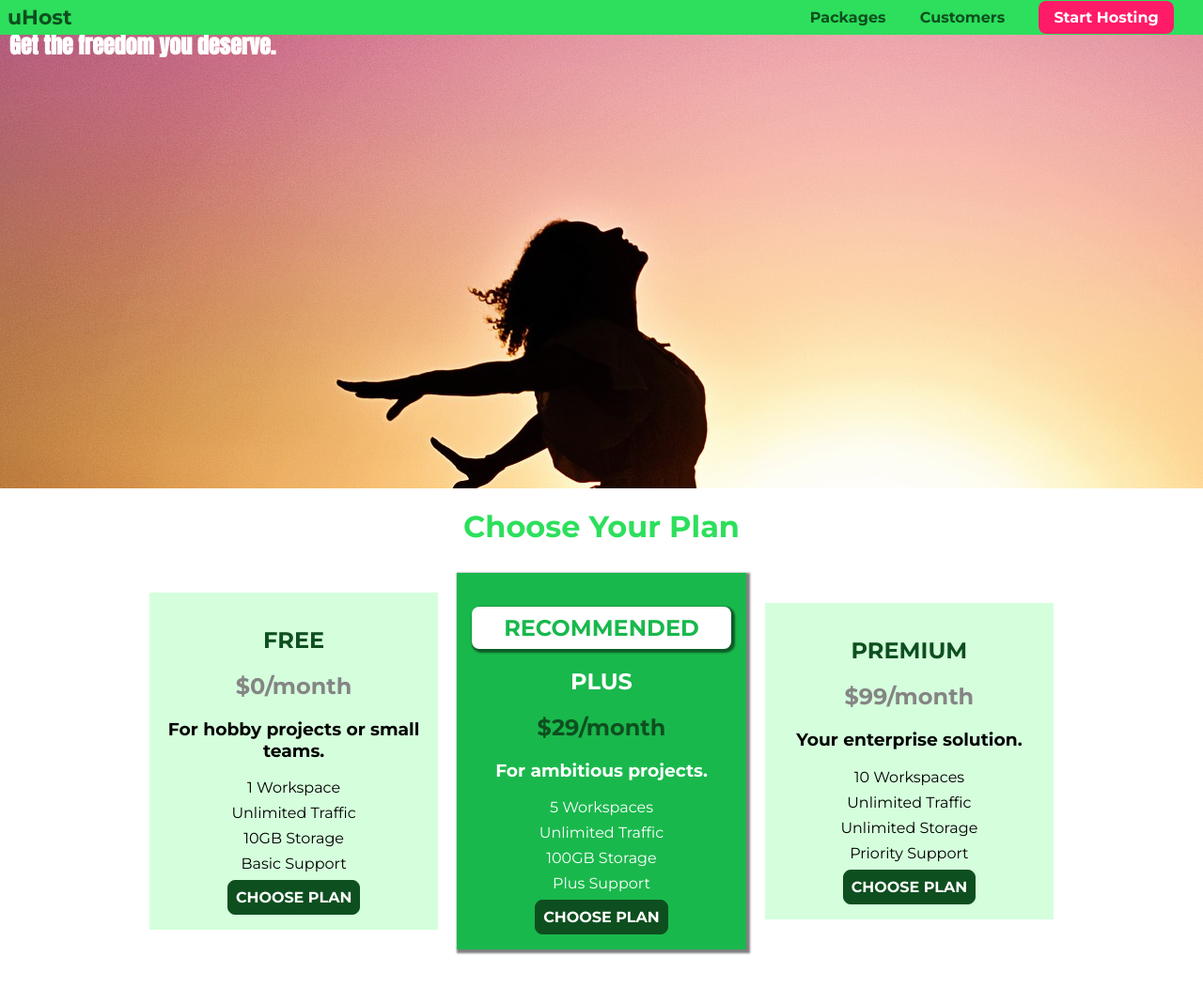
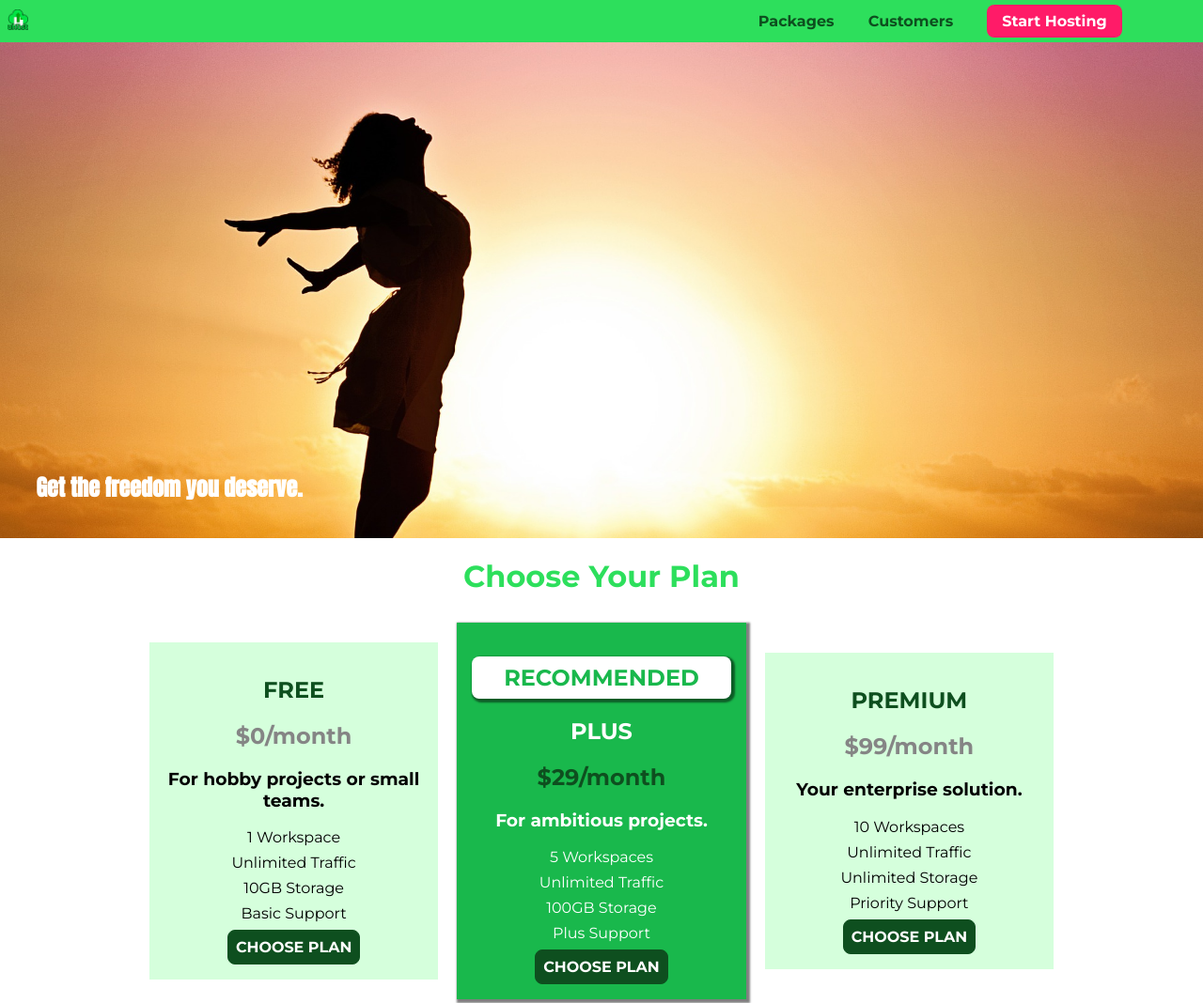
Before and after one commit to aaronshivers/uHost, a plain HTML site: page index.html in a window 1280 px wide. Shown: the top 1068 px of the page at 94% size. Drawn offline with Linux system fonts and the light colour scheme.

Commit message:
adjusted bg image

```diff
--- a/index.html
+++ b/index.html
@@ -15,7 +15,9 @@
     <!-- START: HEADER -->
     <header class="main-header">
       <div>
-        <a class="main-header__brand" href=".">uHost</a>
+        <a class="main-header__brand" href=".">
+          <img src="./images/uhost-icon.png" alt="uHost">
+        </a>
       </div>
       <nav class="main-nav">
         <ul class="main-nav__items">
@@ -26,7 +28,7 @@
       </nav>
     </header>
     <section id="product-overview">
-      <h1>Get the freedom you deserve.</h1>
+      <h1 class="product-overview__slogan">Get the freedom you deserve.</h1>
     </section>
 
     <!-- START PLANS -->
--- a/main.css
+++ b/main.css
@@ -1,8 +1,16 @@
 #product-overview {
-  background-image: url('./freedom.jpg');
+  background: url('./images/freedom.jpg') center top 25%/cover no-repeat border-box;
+/*  background-image: url('./images/freedom.jpg');
+  background-size: cover;
+  background-position: center top 25%;
+  background-repeat: no-repeat;
+  background-origin: border-box;
+  background-clip: border-box;*/
   width: 100%;
-  height: 520px;
+  height: 528px;
   padding: 10px;
+  margin-top: 45px;
+  position: relative;
 }
 
 .section-title {
@@ -13,6 +21,9 @@
 #product-overview h1 {
   color: var(--white);
   font-family: 'Anton', sans-serif;
+  position: absolute;
+  bottom: 3%;
+  left: 3%;
 }
 
 .plan__list {
--- a/shared.css
+++ b/shared.css
@@ -74,6 +74,12 @@ body {
   text-decoration: none;
   font-weight: bold;
   font-size: 22px;
+  height: 22px;
+  display: inline-block;
+}
+
+.main-header__brand img {
+  height: 100%;
 }
 
 .main-nav {
@@ -85,7 +91,7 @@ body {
 
 .main-nav__items {
   margin: 0;
-  padding: 0;
+  padding: var(--l-size);
   list-style: none;
 }
 
```
Also changed, not shown: images/freedom.jpg (renamed from freedom.jpg), images/uhost-icon.png (added).
